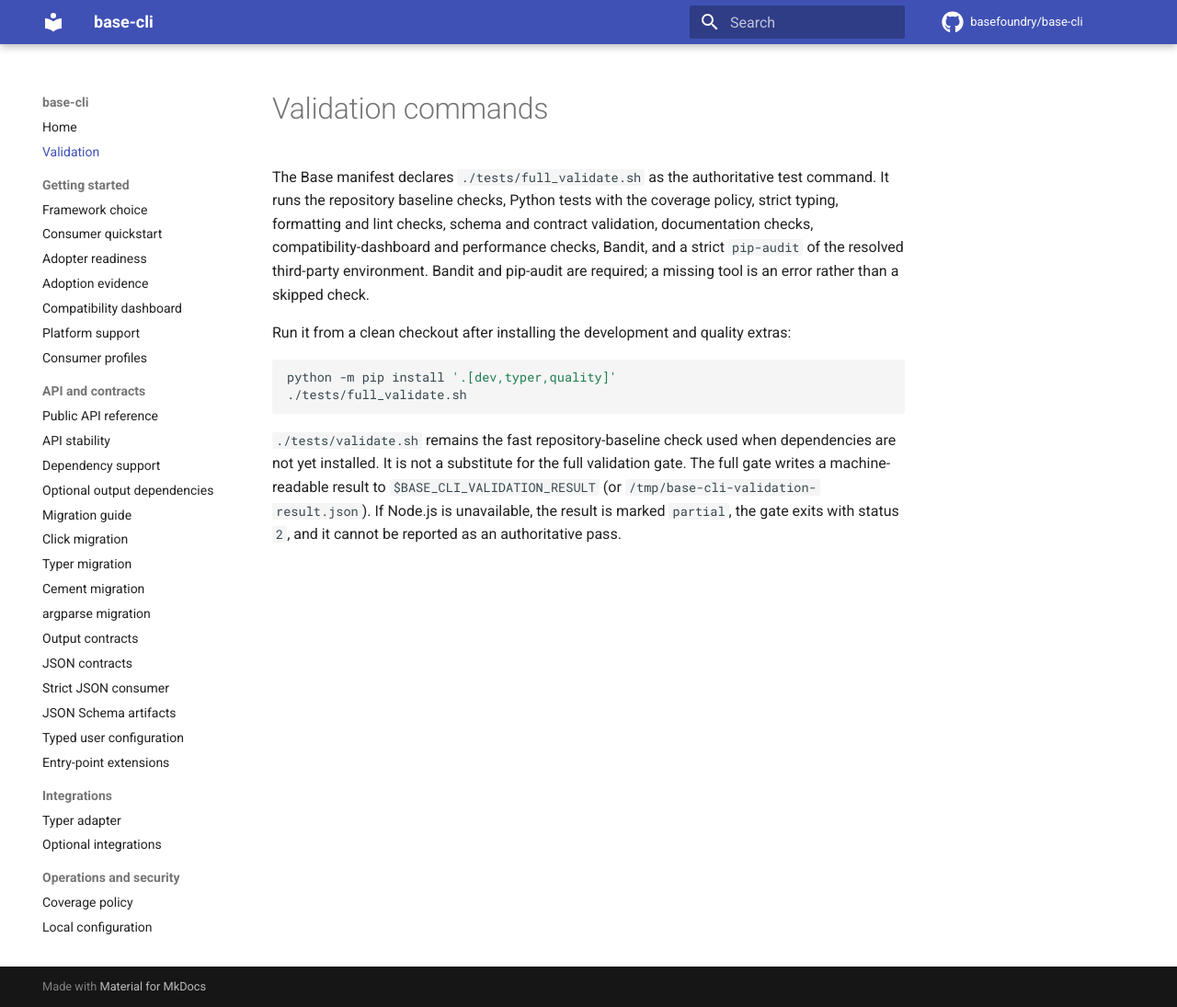
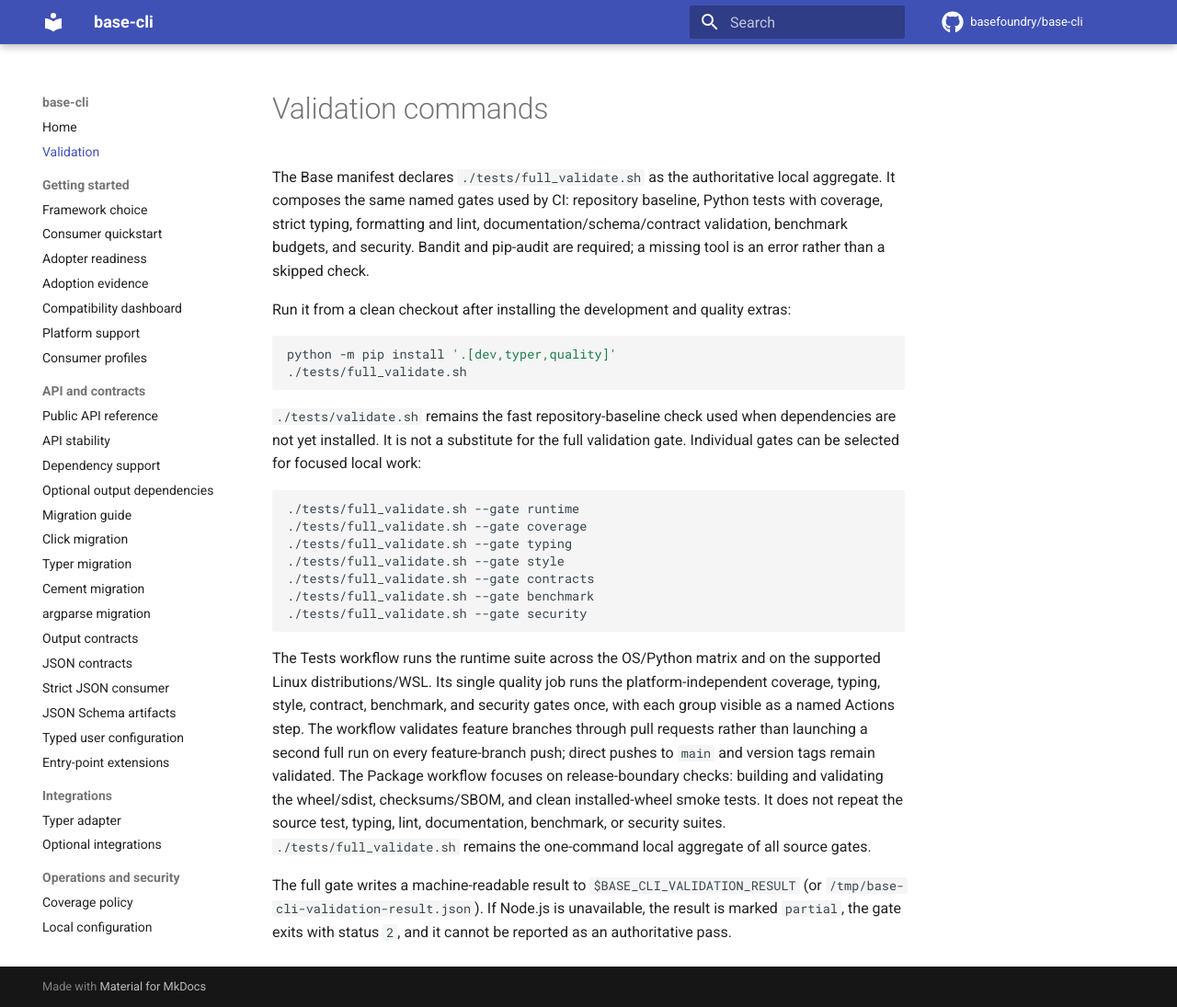
Before and after one commit to basefoundry/base-cli, an MkDocs documentation site: the page built from docs/testing.md, in a window 1280 px wide and 1095 px high. Shown: the whole window at 92% size. Built offline with MkDocs 1.6.1 and Material for MkDocs 9.7.7, drawn with Linux system fonts in a browser that asks for light colours; comment, search, counter and statistics services are not loaded.

Commit message:
ci: de-duplicate invariant validation gates

````diff
--- a/docs/testing.md
+++ b/docs/testing.md
@@ -1,12 +1,11 @@
 # Validation commands
 
 The Base manifest declares `./tests/full_validate.sh` as the authoritative
-test command. It runs the repository baseline checks, Python tests with the
-coverage policy, strict typing, formatting and lint checks, schema and
-contract validation, documentation checks, compatibility-dashboard and
-performance checks, Bandit, and a strict `pip-audit` of the resolved
-third-party environment. Bandit and pip-audit are required; a missing tool is
-an error rather than a skipped check.
+local aggregate. It composes the same named gates used by CI: repository
+baseline, Python tests with coverage, strict typing, formatting and lint,
+documentation/schema/contract validation, benchmark budgets, and security.
+Bandit and pip-audit are required; a missing tool is an error rather than a
+skipped check.
 
 Run it from a clean checkout after installing the development and quality
 extras:
@@ -18,7 +17,32 @@ python -m pip install '.[dev,typer,quality]'
 
 `./tests/validate.sh` remains the fast repository-baseline check used when
 dependencies are not yet installed. It is not a substitute for the full
-validation gate. The full gate writes a machine-readable result to
+validation gate. Individual gates can be selected for focused local work:
+
+```bash
+./tests/full_validate.sh --gate runtime
+./tests/full_validate.sh --gate coverage
+./tests/full_validate.sh --gate typing
+./tests/full_validate.sh --gate style
+./tests/full_validate.sh --gate contracts
+./tests/full_validate.sh --gate benchmark
+./tests/full_validate.sh --gate security
+```
+
+The Tests workflow runs the runtime suite across the OS/Python matrix and on
+the supported Linux distributions/WSL. Its single quality job runs the
+platform-independent coverage, typing, style, contract, benchmark, and
+security gates once, with each group visible as a named Actions step. The
+workflow validates feature branches through pull requests rather than
+launching a second full run on every feature-branch push; direct pushes to
+`main` and version tags remain validated. The
+Package workflow focuses on release-boundary checks: building and validating
+the wheel/sdist, checksums/SBOM, and clean installed-wheel smoke tests. It
+does not repeat the source test, typing, lint, documentation, benchmark, or
+security suites. `./tests/full_validate.sh` remains the one-command local
+aggregate of all source gates.
+
+The full gate writes a machine-readable result to
 `$BASE_CLI_VALIDATION_RESULT` (or `/tmp/base-cli-validation-result.json`). If
 Node.js is unavailable, the result is marked `partial`, the gate exits with
 status `2`, and it cannot be reported as an authoritative pass.
````
Also changed, not shown: 3 other files.
